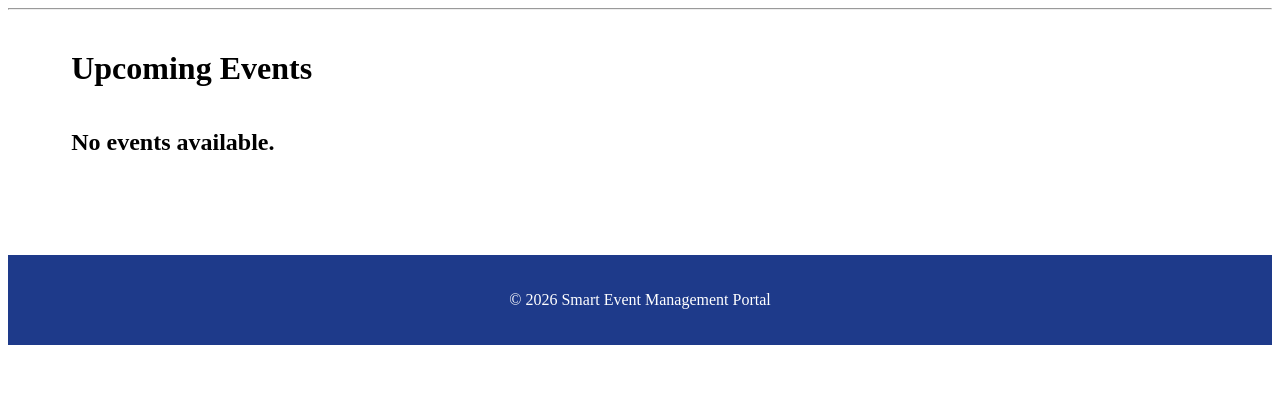
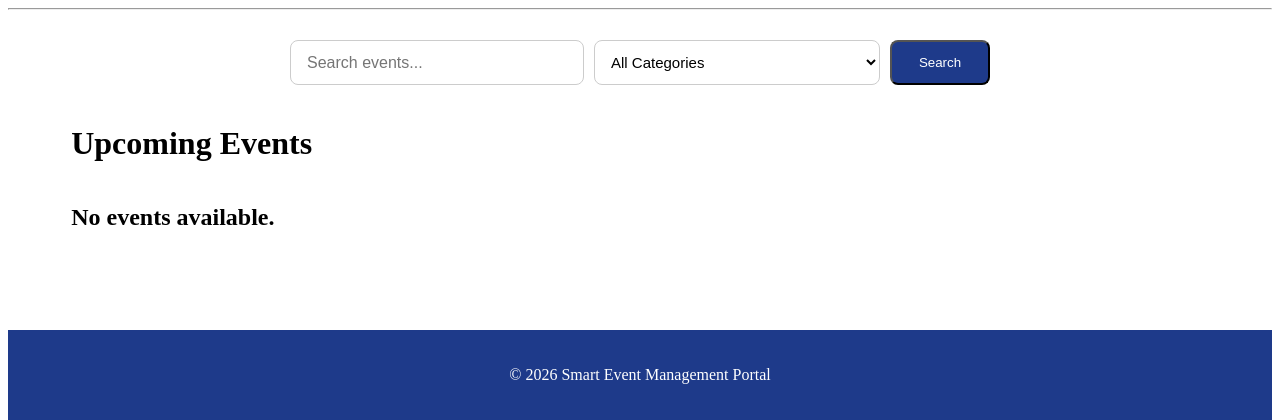
Before and after one commit to pavithapari/SmartEventManagement, a Django app: page /events/ in a window 1280 px wide. Shown: the part 113-533 px from the top of the page. Run offline with Django 5.2, Linux system fonts and the light colour scheme; data that the repository does not hold is empty.

Commit message:
Implemented the search feature with the tags filtering option

```diff
--- a/events/views.py
+++ b/events/views.py
@@ -6,6 +6,7 @@ from django.shortcuts import render, get_object_or_404
 from .models import Event
 from registrations.models import Registration
 from .models import Event
+from django.db.models import Q
 
 @login_required
 def create_event(request):
@@ -36,10 +37,21 @@ def create_event(request):
 
 def event_list(request):
     events = Event.objects.all().order_by("event_date")
-
+    search=request.GET.get("search")
+    category=request.GET.get("category")
+    if search:
+        events=events.filter(
+            Q(title__icontains=search) |
+            Q(description__icontains=search) |
+            Q(venue__icontains=search)
+        )
+    if category:
+        events=events.filter(category=category)
     context = {
-        "events": events
-    }
+        "events": events,
+        "search":search,
+            "category":category,
+        "categories":Event.CATEGORY_CHOICES,    }
 
     return render(request, "events/event_list.html", context)
 
--- a/static/css/style.css
+++ b/static/css/style.css
@@ -723,3 +723,67 @@ footer{
 
     margin-bottom:20px;
 }
+
+
+/* =========================
+   Search Bar
+========================= */
+
+.search-form{
+
+    display:flex;
+
+    justify-content:center;
+
+    gap:10px;
+
+    margin:30px auto;
+
+    max-width:700px;
+        flex-wrap:wrap;
+}
+
+.search-input{
+
+    flex:1;
+
+    padding:12px 16px;
+
+    border:1px solid #ccc;
+
+    border-radius:8px;
+
+    font-size:16px;
+}
+
+.search-input:focus{
+
+    outline:none;
+
+    border-color:#1E3A8A;
+
+    box-shadow:0 0 0 4px rgba(30,58,138,.12);
+}
+
+.srch-btn{
+    width: 100px;
+    border-radius:8px;
+
+    padding:12px 16px;
+}
+
+
+.search-select{
+
+    flex:1;
+
+    padding:12px;
+
+    border:1px solid #ccc;
+
+    border-radius:8px;
+
+    font-size:15px;
+
+    background:white;
+}
--- a/templates/events/event_list.html
+++ b/templates/events/event_list.html
@@ -1,6 +1,38 @@
 {% extends "base.html" %}
 
 {% block content %}
+
+<form method="GET" class="search-form">
+
+    <input
+        type="text"
+        name="search"
+        class="search-input"
+        placeholder="Search events..."
+        value="{{ search|default:'' }}"
+    >
+        <select name="category" class="search-select">
+
+        <option value="">All Categories</option>
+
+        {% for value, label in categories %}
+
+            <option
+                value="{{ value }}"
+                {% if category == value %}selected{% endif %}
+            >
+                {{ label }}
+            </option>
+
+        {% endfor %}
+
+    </select>
+
+    <button type="submit" class="srch-btn btn-primary">
+        Search
+    </button>
+
+</form>
 
 <div class="events-container">
 
```
